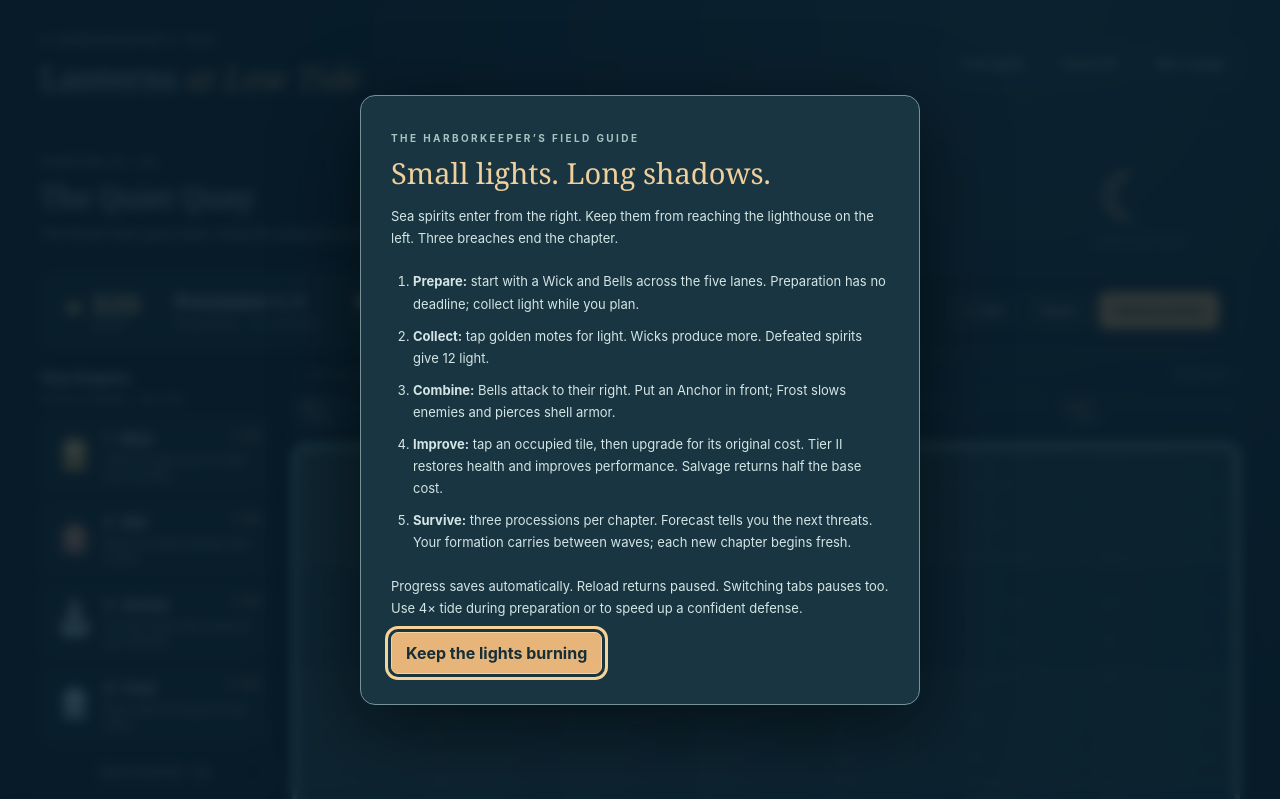
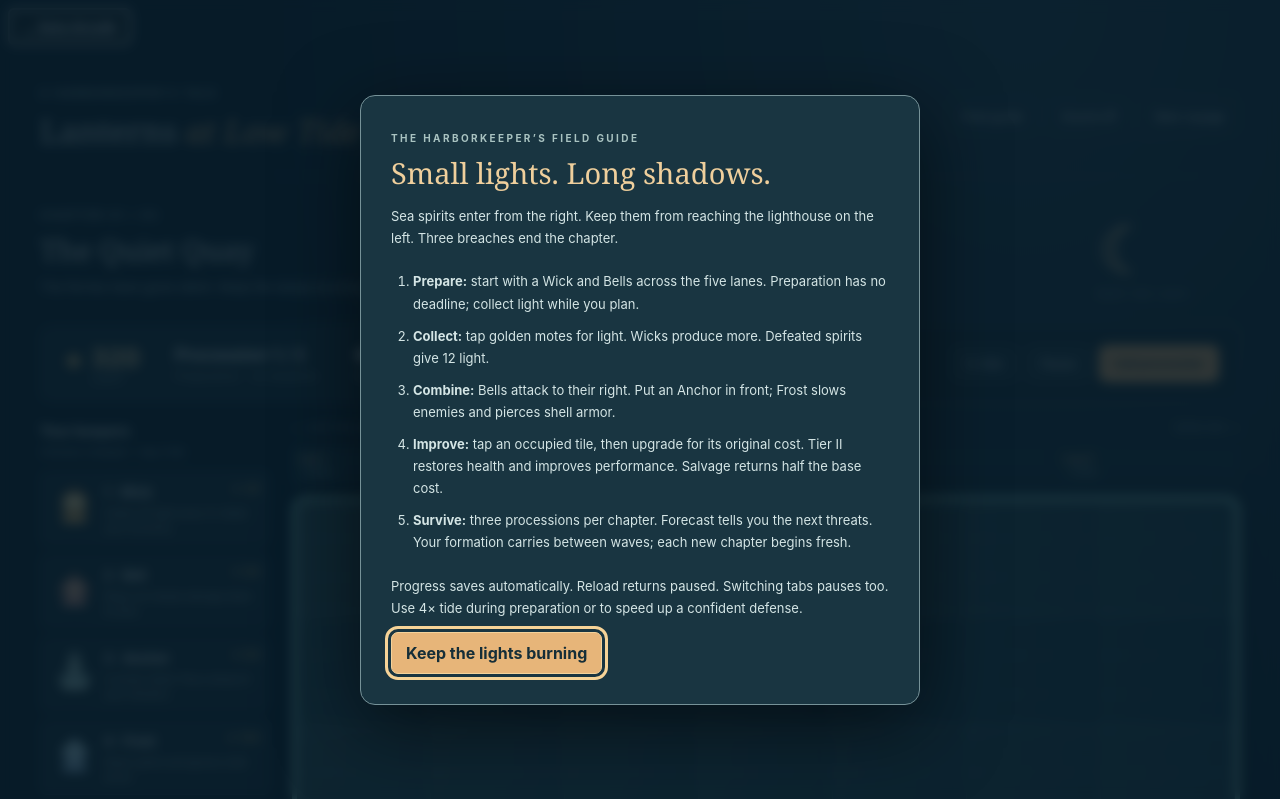
Before and after one commit to intrepion/kata-inspired-by-plants-vs-zombies-codex-dot, a website built with Vite: page index.html in a window 1280 px wide. Shown: the top 799 px of the page. Built offline with nearby package versions, Linux system fonts and the light colour scheme.

Commit message:
Add link back to Kata Arcade

```diff
--- a/index.html
+++ b/index.html
@@ -1 +1,6 @@
-<!doctype html><html lang="en"><head><meta charset="UTF-8"><meta name="viewport" content="width=device-width,initial-scale=1"><meta name="theme-color" content="#102b38"><title>Lanterns at Low Tide</title></head><body><div id="app"></div><script type="module" src="/src/main.ts"></script></body></html>
+<!doctype html><html lang="en"><head><meta charset="UTF-8"><meta name="viewport" content="width=device-width,initial-scale=1"><meta name="theme-color" content="#102b38"><title>Lanterns at Low Tide</title><style>[data-kata-arcade-nav] a:focus-visible { outline: 3px solid #ffdf70 !important; outline-offset: 3px; }</style>
+</head><body>
+    <div role="navigation" aria-label="Arcade navigation" data-kata-arcade-nav style="all:initial;display:block;position:relative;z-index:2147483647;font:600 13px/1.3 system-ui,sans-serif;">
+      <a href="https://intrepion.github.io/" style="display:inline-block;margin:8px;padding:8px 12px;border:2px solid #fff;border-radius:6px;background:#17262a;color:#fff;text-decoration:underline;text-underline-offset:3px;box-shadow:0 1px 4px #0008;">← Kata Arcade</a>
+    </div>
+<div id="app"></div><script type="module" src="/src/main.ts"></script></body></html>
```
